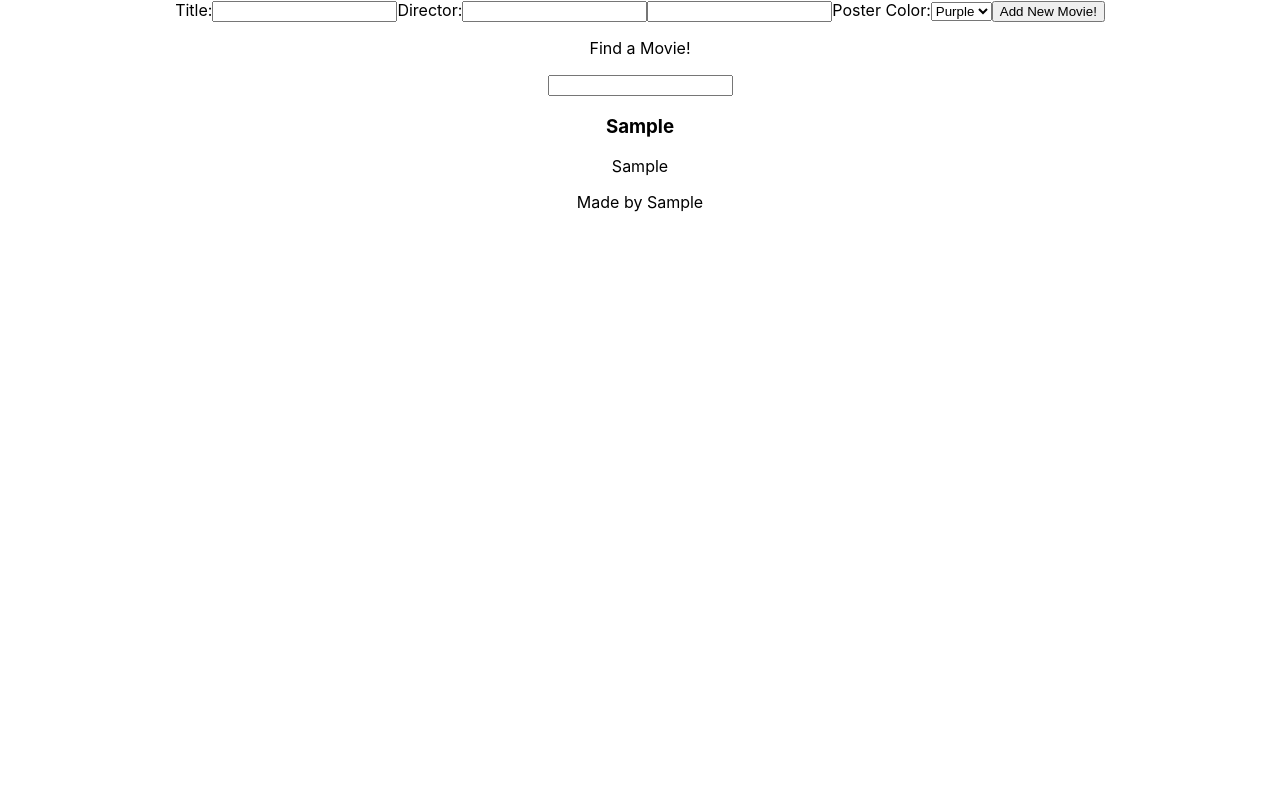
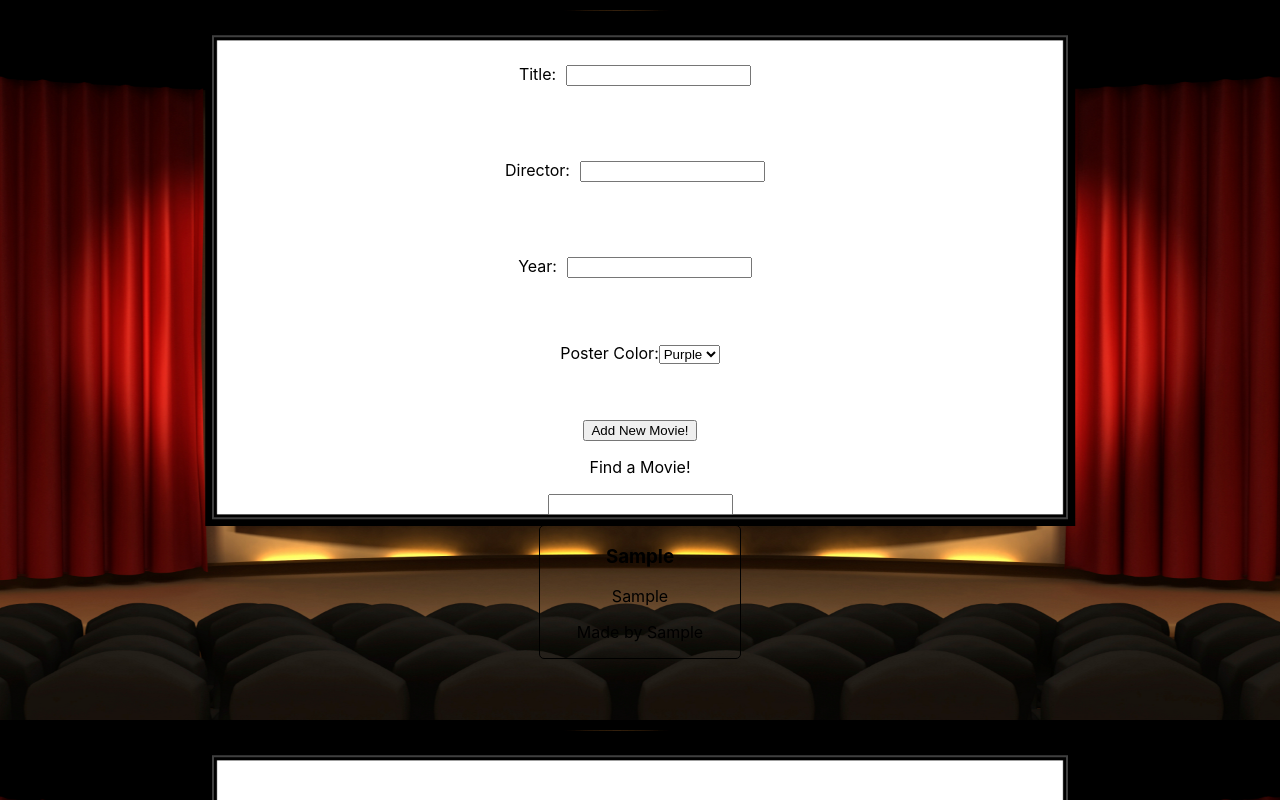
Before and after one commit to xDenzelB/movie-list-maker, a React (Create React App) app: page / in a window 1280 px wide. Both pictures are taken after typing "Sample", "Sample", "Sample" into the empty fields and a click on the button "Add New Movie!". Built offline with nearby package versions, Linux system fonts and the light colour scheme.

Commit message:
Added in backgorund still need to fix CSS

```diff
--- a/src/App.css
+++ b/src/App.css
@@ -1,6 +1,10 @@
 .App {
   text-align: center;
+
 }
+
+
+
 
 .App-logo {
   height: 40vmin;
@@ -36,3 +40,26 @@
     transform: rotate(360deg);
   }
 }
+
+form label {
+  display: block;
+  margin: 55px;
+}
+
+form input {
+  margin: 10px;
+}
+
+.movie-item {
+  width: 200px;
+  margin: 10px;
+  border: solid 1px black;
+  border-radius: 5px;
+
+}
+
+.movie-list {
+  display: flex;
+  justify-content: center;
+  flex-wrap: wrap;
+}
--- a/src/MovieForm.js
+++ b/src/MovieForm.js
@@ -36,7 +36,7 @@ export default function MovieForm({
       <input required value={movieDirector} onChange={e => setMovieDirector(e.target.value)} />
     </label>
     <label>
-
+      Year:
       <input required value={movieYear} onChange={e => setMovieYear(e.target.value)} />
     </label>
     <label>
--- a/src/index.css
+++ b/src/index.css
@@ -5,6 +5,8 @@ body {
     sans-serif;
   -webkit-font-smoothing: antialiased;
   -moz-osx-font-smoothing: grayscale;
+  background-image: url('./movies.png');
+  background-size: cover;
 }
 
 code {
```
Also changed, not shown: src/movies.png (added).
